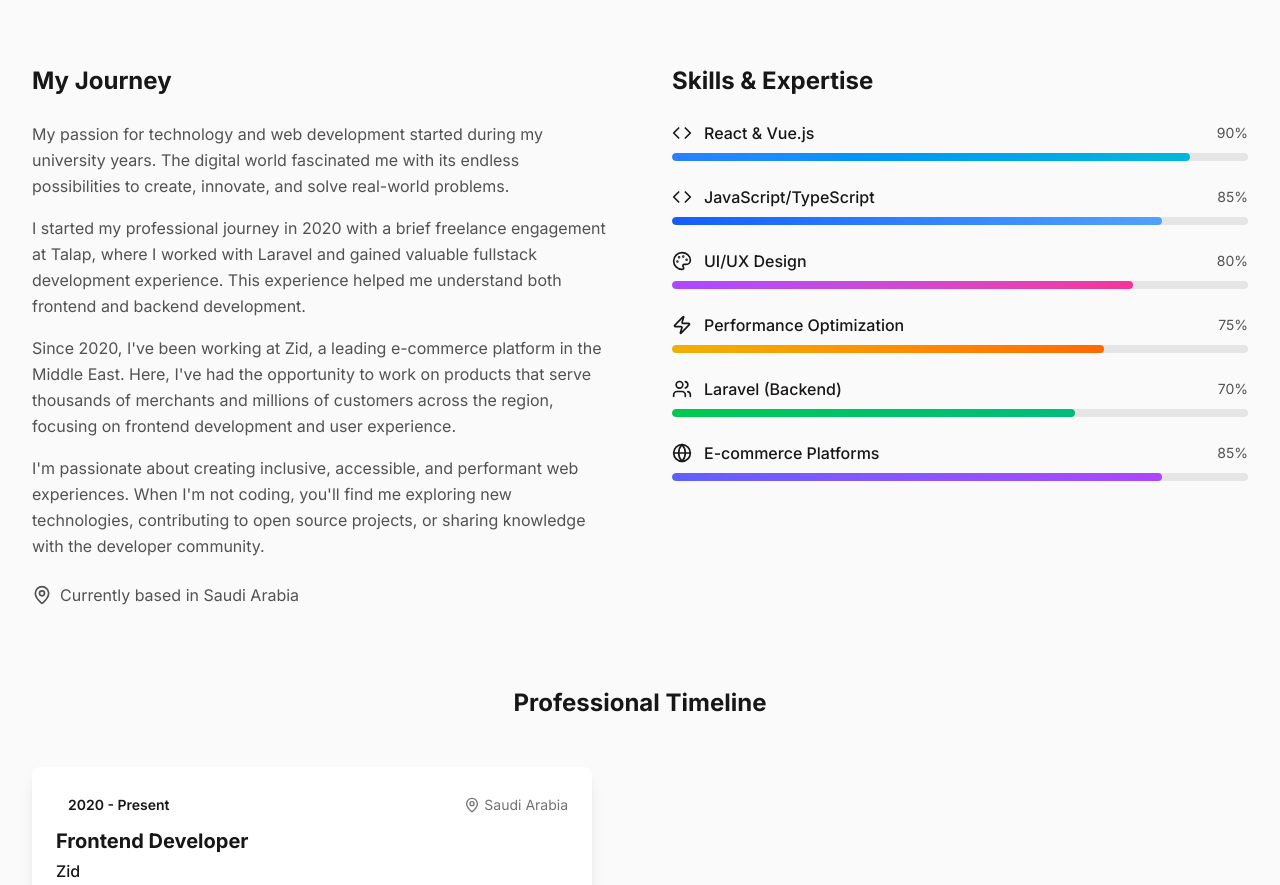
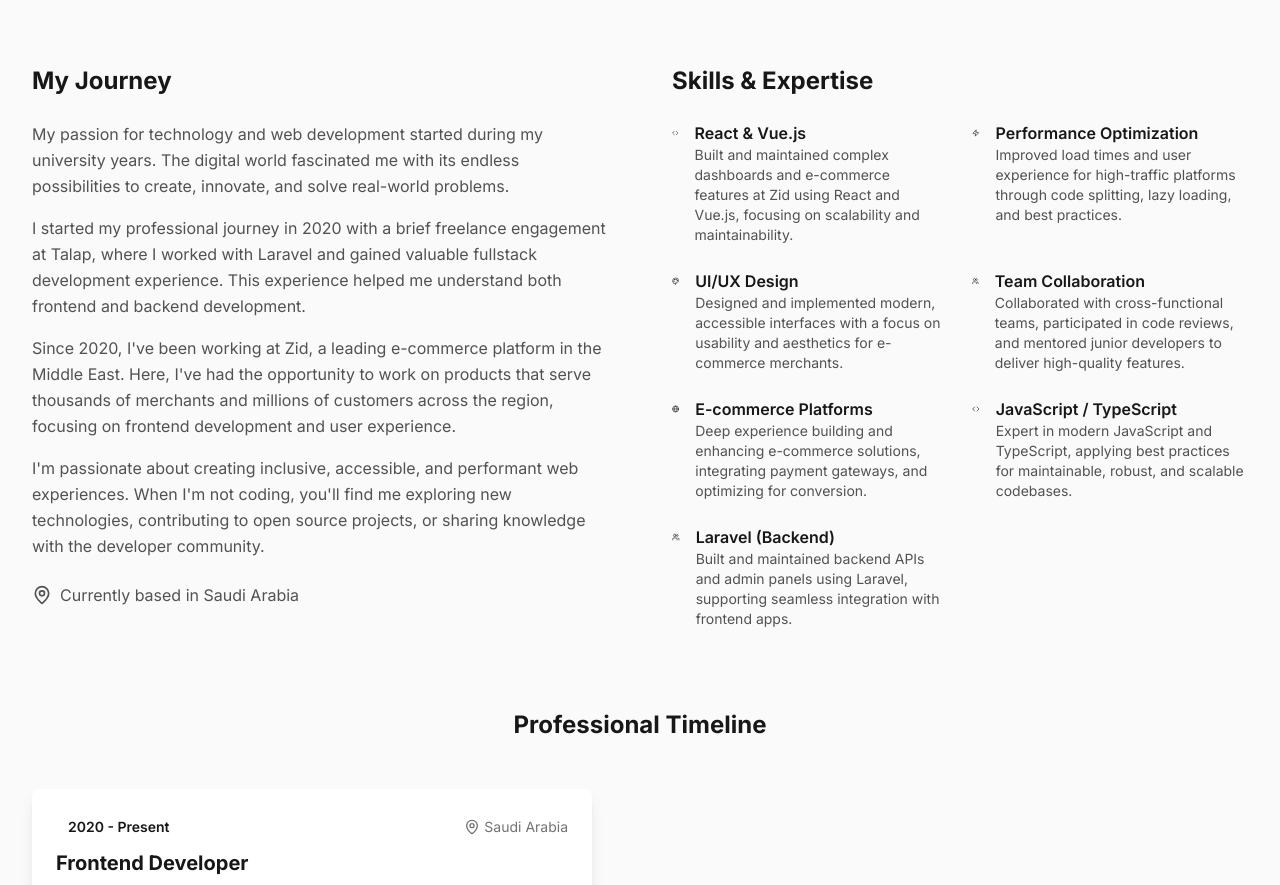
Before and after one commit to proalaa/portfolio, a Next.js app: page / in a window 1280 px wide. Shown: the part 1240-2125 px from the top of the page. Built offline with nearby package versions, Linux system fonts and the light colour scheme.

Commit message:
Refactor About section to remove skill array and enhance presentation of skills with detailed descriptions and icons, improving clarity and user engagement.

```diff
--- a/src/components/sections/about.tsx
+++ b/src/components/sections/about.tsx
@@ -1,6 +1,5 @@
 "use client";
 
-import { useState } from "react";
 import { motion } from "framer-motion";
 import {
   Code,
@@ -13,45 +12,6 @@ import {
   Calendar,
   GitPullRequest,
 } from "lucide-react";
-
-const skills = [
-  {
-    name: "React & Vue.js",
-    level: 90,
-    icon: Code,
-    color: "from-blue-500 to-cyan-500",
-  },
-  {
-    name: "JavaScript/TypeScript",
-    level: 85,
-    icon: Code,
-    color: "from-blue-600 to-blue-400",
-  },
-  {
-    name: "UI/UX Design",
-    level: 80,
-    icon: Palette,
-    color: "from-purple-500 to-pink-500",
-  },
-  {
-    name: "Performance Optimization",
-    level: 75,
-    icon: Zap,
-    color: "from-yellow-500 to-orange-500",
-  },
-  {
-    name: "Laravel (Backend)",
-    level: 70,
-    icon: Users,
-    color: "from-green-500 to-emerald-500",
-  },
-  {
-    name: "E-commerce Platforms",
-    level: 85,
-    icon: Globe,
-    color: "from-indigo-500 to-purple-500",
-  },
-];
 
 const timeline = [
   {
@@ -92,8 +52,6 @@ const stats = [
 ];
 
 export function About() {
-  const [activeSkill, setActiveSkill] = useState<number | null>(null);
-
   return (
     <section id="about" className="py-20 bg-neutral-50 dark:bg-neutral-900">
       <div className="container mx-auto px-4 sm:px-6 lg:px-8">
@@ -201,43 +159,95 @@ export function About() {
             <h3 className="text-2xl font-bold text-neutral-900 dark:text-neutral-100 mb-6">
               Skills & Expertise
             </h3>
-            <div className="space-y-6">
-              {skills.map((skill, index) => (
-                <motion.div
-                  key={skill.name}
-                  initial={{ opacity: 0, y: 20 }}
-                  whileInView={{ opacity: 1, y: 0 }}
-                  transition={{ duration: 0.5, delay: index * 0.1 }}
-                  viewport={{ once: true }}
-                  className="group"
-                  onMouseEnter={() => setActiveSkill(index)}
-                  onMouseLeave={() => setActiveSkill(null)}
-                >
-                  <div className="flex items-center justify-between mb-2">
-                    <div className="flex items-center">
-                      <skill.icon className="w-5 h-5 mr-3 text-primary-600 dark:text-primary-400" />
-                      <span className="font-medium text-neutral-900 dark:text-neutral-100">
-                        {skill.name}
-                      </span>
-                    </div>
-                    <span className="text-sm text-neutral-600 dark:text-neutral-400">
-                      {skill.level}%
-                    </span>
+            <div className="grid md:grid-cols-2 gap-6">
+              <div className="flex items-start space-x-4">
+                <Code className="w-6 h-6 text-primary-600 dark:text-primary-400" />
+                <div>
+                  <div className="font-semibold text-neutral-900 dark:text-neutral-100">
+                    React & Vue.js
                   </div>
-                  <div className="w-full bg-neutral-200 dark:bg-neutral-700 rounded-full h-2 overflow-hidden">
-                    <motion.div
-                      className={`h-full bg-gradient-to-r ${skill.color} rounded-full`}
-                      initial={{ width: 0 }}
-                      whileInView={{ width: `${skill.level}%` }}
-                      transition={{ duration: 1, delay: index * 0.1 }}
-                      viewport={{ once: true }}
-                      animate={{
-                        scale: activeSkill === index ? 1.02 : 1,
-                      }}
-                    />
+                  <div className="text-neutral-600 dark:text-neutral-400 text-sm">
+                    Built and maintained complex dashboards and e-commerce
+                    features at Zid using React and Vue.js, focusing on
+                    scalability and maintainability.
                   </div>
-                </motion.div>
-              ))}
+                </div>
+              </div>
+              <div className="flex items-start space-x-4">
+                <Zap className="w-6 h-6 text-primary-600 dark:text-primary-400" />
+                <div>
+                  <div className="font-semibold text-neutral-900 dark:text-neutral-100">
+                    Performance Optimization
+                  </div>
+                  <div className="text-neutral-600 dark:text-neutral-400 text-sm">
+                    Improved load times and user experience for high-traffic
+                    platforms through code splitting, lazy loading, and best
+                    practices.
+                  </div>
+                </div>
+              </div>
+              <div className="flex items-start space-x-4">
+                <Palette className="w-6 h-6 text-primary-600 dark:text-primary-400" />
+                <div>
+                  <div className="font-semibold text-neutral-900 dark:text-neutral-100">
+                    UI/UX Design
+                  </div>
+                  <div className="text-neutral-600 dark:text-neutral-400 text-sm">
+                    Designed and implemented modern, accessible interfaces with
+                    a focus on usability and aesthetics for e-commerce
+                    merchants.
+                  </div>
+                </div>
+              </div>
+              <div className="flex items-start space-x-4">
+                <Users className="w-6 h-6 text-primary-600 dark:text-primary-400" />
+                <div>
+                  <div className="font-semibold text-neutral-900 dark:text-neutral-100">
+                    Team Collaboration
+                  </div>
+                  <div className="text-neutral-600 dark:text-neutral-400 text-sm">
+                    Collaborated with cross-functional teams, participated in
+                    code reviews, and mentored junior developers to deliver
+                    high-quality features.
+                  </div>
+                </div>
+              </div>
+              <div className="flex items-start space-x-4">
+                <Globe className="w-6 h-6 text-primary-600 dark:text-primary-400" />
+                <div>
+                  <div className="font-semibold text-neutral-900 dark:text-neutral-100">
+                    E-commerce Platforms
+                  </div>
+                  <div className="text-neutral-600 dark:text-neutral-400 text-sm">
+                    Deep experience building and enhancing e-commerce solutions,
+                    integrating payment gateways, and optimizing for conversion.
+                  </div>
+                </div>
+              </div>
+              <div className="flex items-start space-x-4">
+                <Code className="w-6 h-6 text-primary-600 dark:text-primary-400" />
+                <div>
+                  <div className="font-semibold text-neutral-900 dark:text-neutral-100">
+                    JavaScript / TypeScript
+                  </div>
+                  <div className="text-neutral-600 dark:text-neutral-400 text-sm">
+                    Expert in modern JavaScript and TypeScript, applying best
+                    practices for maintainable, robust, and scalable codebases.
+                  </div>
+                </div>
+              </div>
+              <div className="flex items-start space-x-4">
+                <Users className="w-6 h-6 text-primary-600 dark:text-primary-400" />
+                <div>
+                  <div className="font-semibold text-neutral-900 dark:text-neutral-100">
+                    Laravel (Backend)
+                  </div>
+                  <div className="text-neutral-600 dark:text-neutral-400 text-sm">
+                    Built and maintained backend APIs and admin panels using
+                    Laravel, supporting seamless integration with frontend apps.
+                  </div>
+                </div>
+              </div>
             </div>
           </motion.div>
         </div>
```
